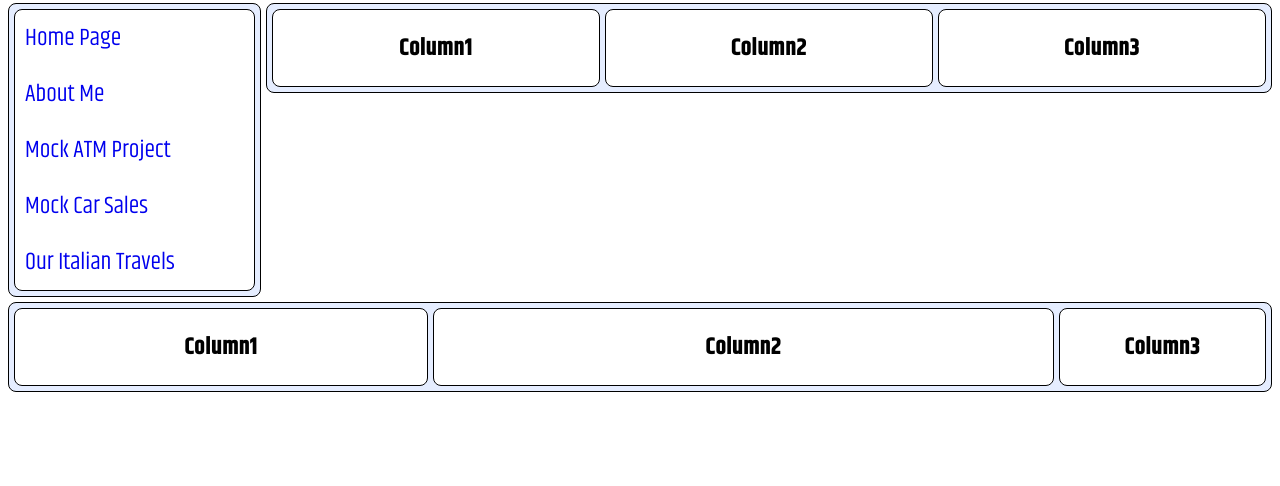
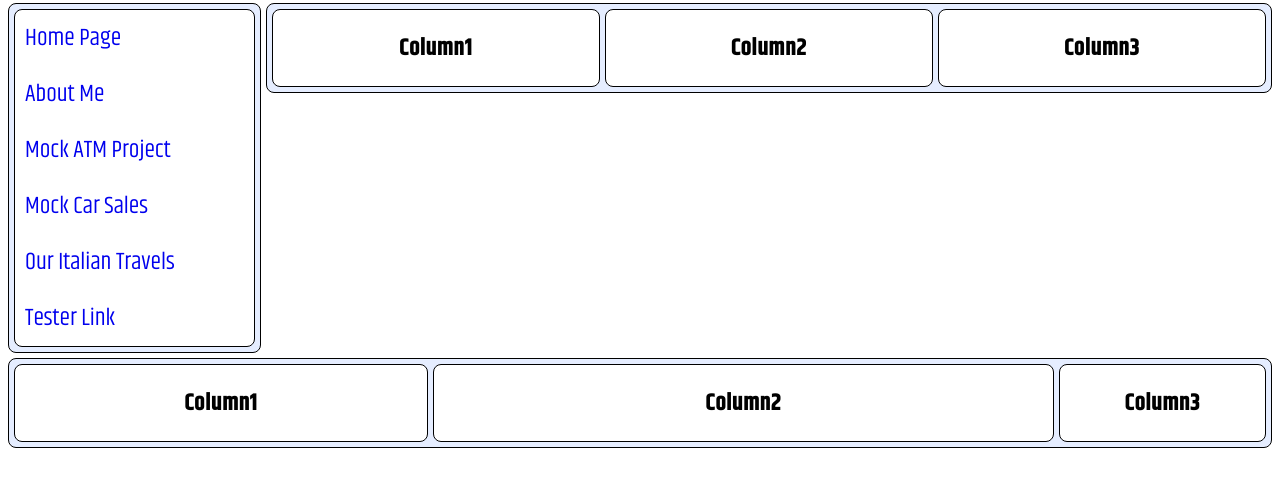
Before and after one commit to GillyMalta/Gilly1, a plain HTML site: page index.html in a window 1280 px wide. Shown: the part 98-584 px from the top of the page. Drawn offline with Linux system fonts and the light colour scheme.

Commit message:
Update index.html

```diff
--- a/index.html
+++ b/index.html
@@ -25,6 +25,7 @@
         <a href="#">Mock ATM Project</a>
         <a href="#">Mock Car Sales</a>
         <a href="#">Our Italian Travels</a>
+        <a href="#">Tester Link</a>
     </aside>
 </div>
 
```
